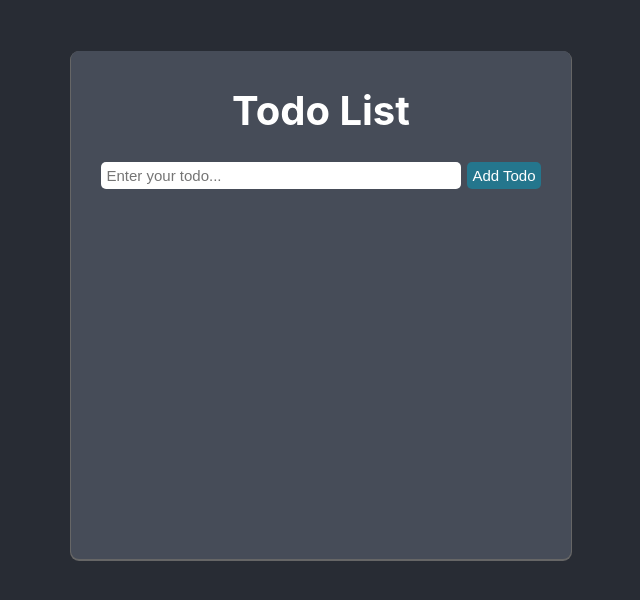
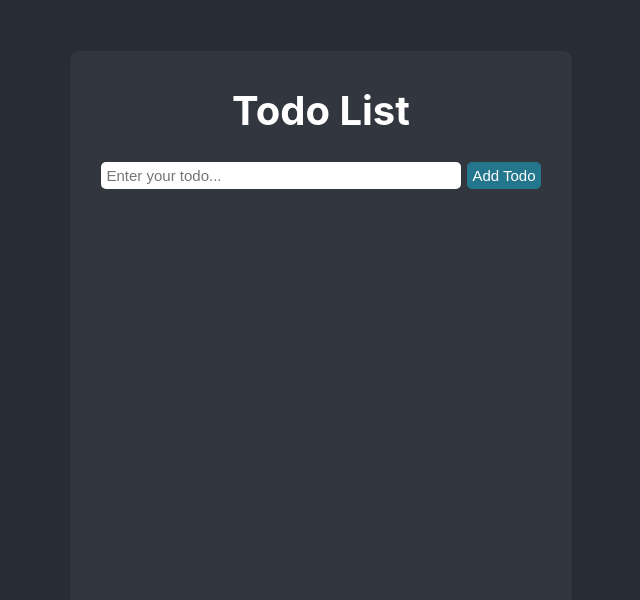
Before and after one commit to EzeArinze/react-to-do, a React (Create React App) app: page / in a window 1280 px wide. Shown: the top 600 px of the page, without its empty margins (319-959 px from the left). Built offline with nearby package versions, Linux system fonts and the light colour scheme.

Commit message:
last commit

```diff
--- a/src/App.css
+++ b/src/App.css
@@ -11,12 +11,12 @@ body {
 
 .main {
   max-width: 500px;
-  min-height: 500px;
+  min-height: 80vh;
   margin: 4% auto;
   /* added some changes again */
-  background-color: #464c58;
+  background-color: #32363f;
   border-radius: 8px;
-  box-shadow: 0 1px 0 1px #666;
+  box-shadow: 0 1px 0 1px #333;
   padding-top: 8px;
 }
 
@@ -60,7 +60,7 @@ h1 {
   flex-direction: column;
   gap: 10px;
   /* added new padding value*/
-  padding: 8px;
+  padding: 5px 14px;
 }
 
 .my-list {
```
